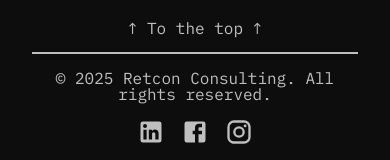
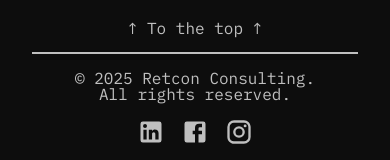
Before and after one commit to evan-baron/retcon-consulting, a Next.js app: page / in a window 390 px wide. Shown: the part 6141-6301 px from the top of the page. Built offline with nearby package versions, Linux system fonts and the light colour scheme; a web font is replaced by a local one.

Commit message:
forgot to resize footer

```diff
--- a/src/app/components/footer/Footer.tsx
+++ b/src/app/components/footer/Footer.tsx
@@ -30,10 +30,10 @@ function Footer() {
 			)}
 			<div className={styles.footer}>
 				<div className={styles['footer-content']}>
-					<span>
-						&copy; {new Date().getFullYear()} Retcon Consulting. All rights
-						reserved.
-					</span>
+					<div className={styles.copyright}>
+						<span>&copy; {new Date().getFullYear()} Retcon Consulting.</span>{' '}
+						<span>All rights reserved.</span>
+					</div>
 					{windowWidth && windowWidth > 500 && (
 						<a
 							href='#'
--- a/src/app/components/footer/footer.module.scss
+++ b/src/app/components/footer/footer.module.scss
@@ -26,6 +26,10 @@
 		gap: 3rem;
 		border-top: 2px solid var(--main-gray);
 
+		@media screen and (max-width: 1000px) {
+			padding: 0;
+		}
+
 		@media screen and (max-width: 500px) {
 			padding: 1rem 0;
 		}
@@ -38,6 +42,14 @@
 			height: 100%;
 			gap: 2rem;
 			font-size: 1.125rem;
+
+			.copyright {
+				@media screen and (max-width: 1000px) {
+					display: flex;
+					flex-direction: column;
+					text-align: center;
+				}
+			}
 
 			@media screen and (max-width: 500px) {
 				flex-direction: column;
```
